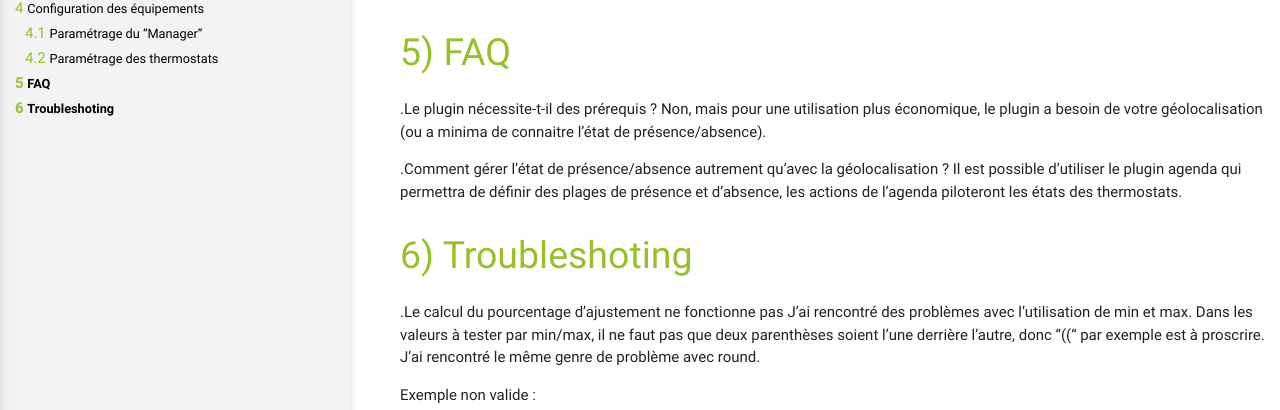
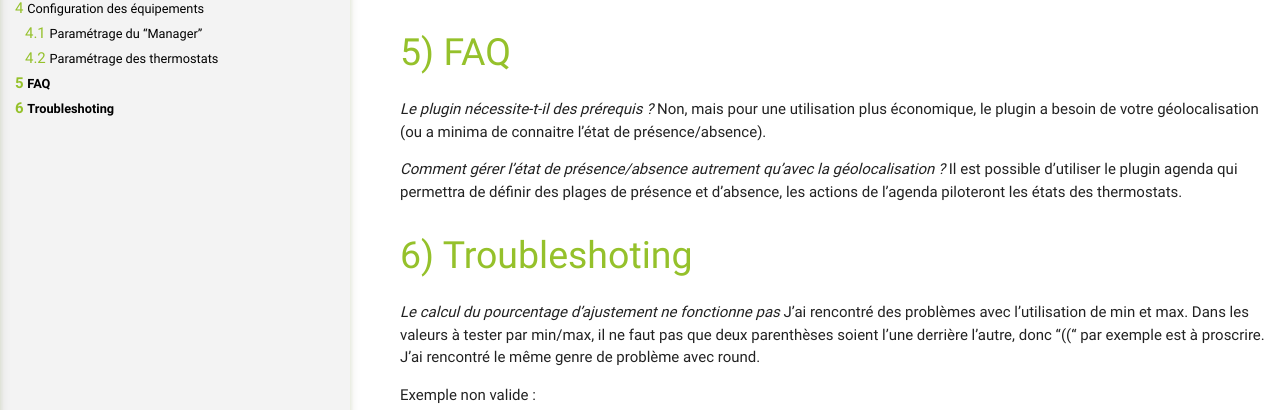
Before and after one commit to DavZero/jeedom_boilerThermostat, a Jekyll site: the page built from docs/fr_FR/index.md, in a window 1280 px wide and 900 px high, scrolled down 5238 px. Shown: the part 346-756 px from the top of the window. Built offline with Jekyll 4.4.1, drawn with Linux system fonts in a browser that asks for light colours; our own code applies the rules of GitHub Pages for plain Markdown files.

Commit message:
Update Doc

```diff
--- a/docs/fr_FR/index.md
+++ b/docs/fr_FR/index.md
@@ -235,16 +235,16 @@ de 1,5°C par rapport à la consigne réelle, remplacer 0.03 dans la formule par
 
 FAQ
 ===
-.Le plugin nécessite-t-il des prérequis ?
+_Le plugin nécessite-t-il des prérequis ?_
 Non, mais pour une utilisation plus économique, le plugin a besoin de votre géolocalisation (ou a minima de connaitre l'état de présence/absence).
 
-.Comment gérer l'état de présence/absence autrement qu'avec la géolocalisation ?
+_Comment gérer l'état de présence/absence autrement qu'avec la géolocalisation ?_
 Il est possible d'utiliser le plugin agenda qui permettra de définir des plages de présence et d'absence, les actions de l'agenda piloteront les états des thermostats.
 
 
 Troubleshoting
 ==============
-.Le calcul du pourcentage d'ajustement ne fonctionne pas
+_Le calcul du pourcentage d'ajustement ne fonctionne pas_
 J'ai rencontré des problèmes avec l'utilisation de min et max. Dans les valeurs à tester par min/max, il ne faut pas que deux parenthèses soient l'une derrière l'autre, donc "((" par exemple est à proscrire.
 J'ai rencontré le même genre de problème avec round.
 
```
